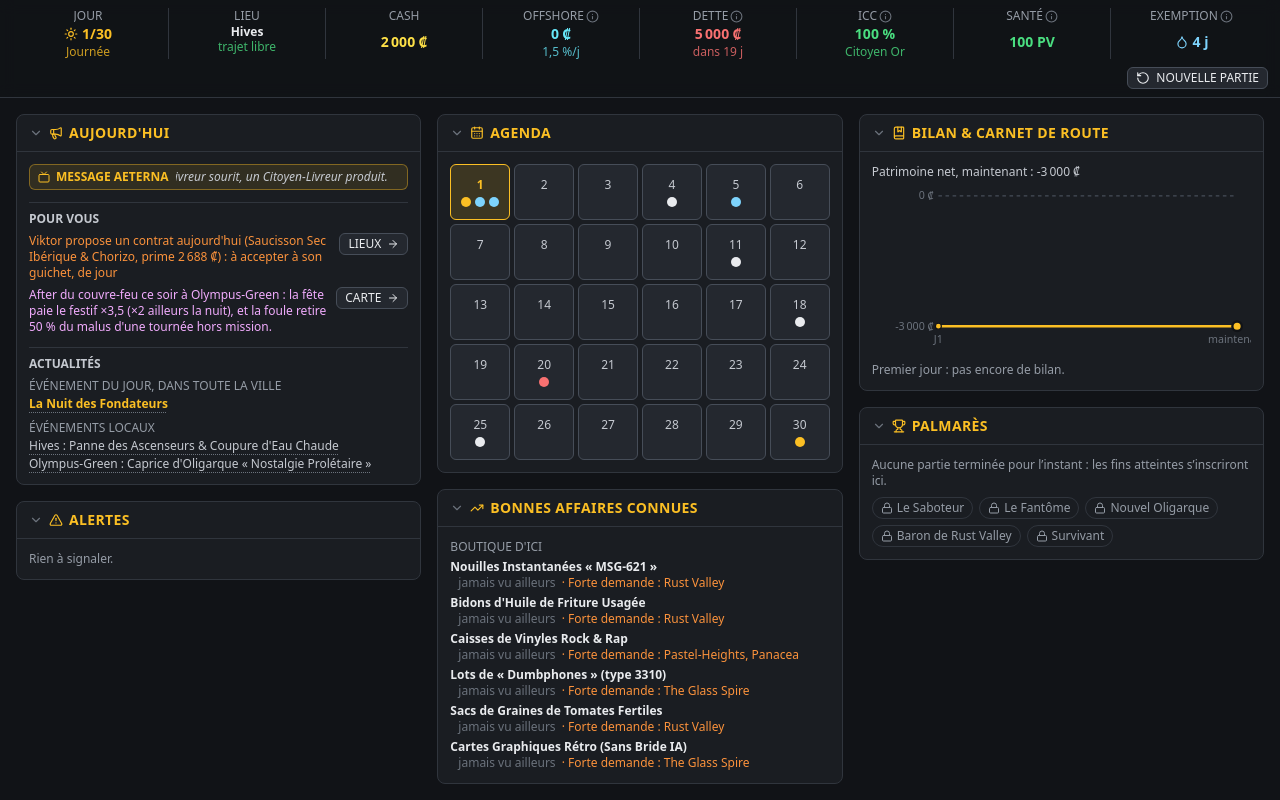
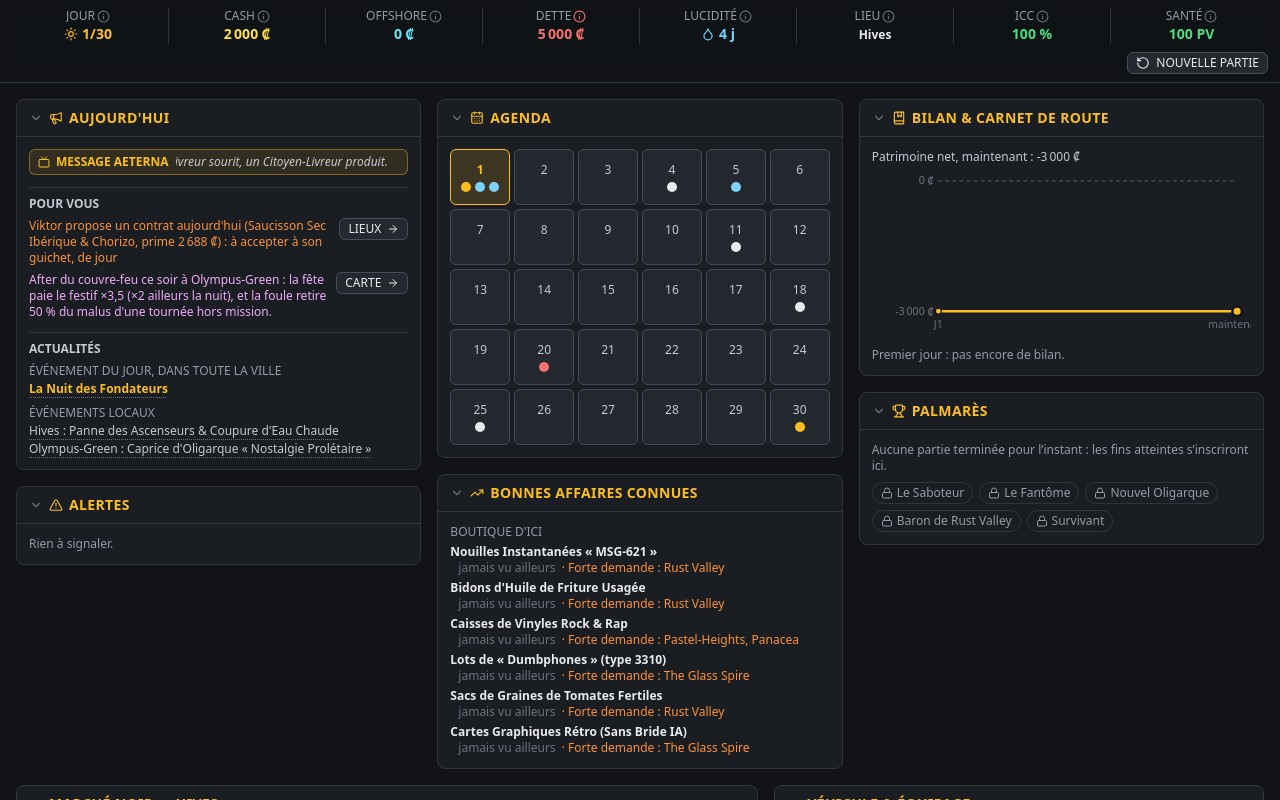
Before and after one commit to Jyhem2000/concordia, a React (Vite) app: page / in a window 1280 px wide. Shown: the top 800 px of the page. Built offline with nearby package versions, Linux system fonts and the light colour scheme.

Commit message:
Bandeau : nouvel ordre, une ligne par case, précisions dans les « i », Lucidité ; comptes rendus effacés au matin
Co-Authored-By: Claude Opus 5.5 <noreply@anthropic.com>

```diff
--- a/src/engine/routine.ts
+++ b/src/engine/routine.ts
@@ -42,7 +42,8 @@ export function sleep(state: GameState): GameState {
   if (state.day >= GAME_LENGTH_DAYS) return audit(state)
   // Après une tournée de nuit, la nuit blanche ne rapporte aucun gain de sommeil (chap. 1)
   const night: Night = state.phase === 'day' && sleepsAtRelay(state) ? 'relay' : 'bivouac'
-  return morningRoutine({ ...state, interceptionReport: null }, night)
+  // Les comptes rendus de la veille ne suivent pas le joueur au matin
+  return morningRoutine({ ...state, interceptionReport: null, roadReport: null }, night)
 }
 
 /**
--- a/src/i18n/fr.ts
+++ b/src/i18n/fr.ts
@@ -57,8 +57,8 @@ export const fr = {
   /** Moment de la journée (chap. 1) : Journée, 20h00, Nuit */
   moment: {
     short: { day: 'Journée', curfew: '20h00', night: 'Nuit' },
-    tripLeftShort: 'trajet libre',
-    tripDoneShort: 'trajet fait',
+    tripLeft: 'Trajet libre',
+    tripDone: 'Trajet fait',
   },
 
   gauge: {
@@ -326,13 +326,17 @@ export const fr = {
 
   hud: {
     day: 'Jour',
+    dayInfo: (auditDay: number) =>
+      `Chaque journée : un trajet de jour, puis à 20h00 le couvre-feu : dormir, ou un second trajet de nuit. Audit le Jour ${auditDay} à minuit.`,
     /** Libellé court du Cash-Puce dans la rangée de tête du bandeau */
     cash: 'Cash',
     daysLeft: (days: number) => (days <= 0 ? "aujourd'hui" : `dans ${days} j`),
     debtInfo: (lateDay: number, auditDay: number) =>
       `Dette de Viktor, à intérêts chaque matin. Si la dette initiale n'est pas soldée avant le matin du J${lateDay}, elle passe en retard pour toute la partie : taux majoré et embuscades (risque de contrôle accru partout). À l'audit du J${auditDay} à minuit, le solde doit être nul. Remboursement à l'Arrière-Salle, de jour.`,
     cashToday: (delta: string) => `${delta} aujourd'hui`,
-    withVenture: (amount: string) => `+ placement ${amount}`,
+    cashInfo:
+      "Cash-Puce en poche : achats, Synthanol, services, corruption, collecte de Viktor. Il ne compte pas au score : seul ce qui dort à l'offshore et au placement du Cartel compte.",
+    withVenture: (amount: string) => `Placement du Cartel : ${amount}`,
     offshoreInfo: (rate: string) =>
       `Compte offshore : à l'abri de la collecte de Viktor et de l'audit, ${rate} d'intérêts simples par jour. Avec le placement du Cartel, c'est le score de fin de partie. Guichet à la Laverie, de jour.`,
     iccInfo: (left: number, cap: number) =>
@@ -346,18 +350,20 @@ export const fr = {
     newGame: 'Nouvelle partie',
     newGameConfirm: 'Abandonner la partie en cours et recommencer au Jour 1 ? Elle ne comptera pas au palmarès.',
     newGameAction: 'Abandonner et recommencer',
-    offshoreRate: (rate: string) => `${rate}/j`,
+    offshoreRate: (rate: string) => `Intérêts : ${rate} par jour`,
     wanted: (level: number, max: number) => `Fiche S ${level}/${max}`,
     wantedGain: (levels: number) => `+${levels} niveau${levels > 1 ? 'x' : ''} de Fiche S`,
-    debtLate: 'en retard',
+    debtLate: 'Dette initiale en retard',
+    debtDue: (when: string) => `Dette initiale à solder ${when}`,
     nextProtection: (day: number, amount: string) => `Collecte de Viktor J${day} : ≈ ${amount}`,
     place: 'Lieu',
-    exemptionLabel: 'Exemption',
+    placeInfo: 'District où se trouve le camion. Chaque district a sa propre économie : ses cours ne valent que chez lui.',
+    lucidity: 'Lucidité',
     exemptionDays: (days: number) => `${days} j`,
-    sedatedShort: 'Sédation',
-    sedationTomorrowShort: 'Sédation demain',
+    sedated: 'Sédation en cours',
+    sedationTomorrow: 'Sédation demain matin',
     exemptionInfo: (days: number, district: string, penalty: string) =>
-      `Exemption Métabolique : l'eau sans sédatifs des routiers garde l'esprit clair. Elle perd un jour chaque matin et revient à ${days} jours en passant à ${district} de jour. Épuisée, c'est la Sédation : bluff, corruption et fuite à −${penalty}, et les cours mémorisés des autres districts brouillés en fourchette.`,
+      `Jours d'Exemption Métabolique : l'eau sans sédatifs des routiers garde l'esprit clair. Elle perd un jour chaque matin et revient à ${days} jours en passant à ${district} de jour. Épuisée, c'est la Sédation : bluff, corruption et fuite à −${penalty}, et les cours mémorisés des autres districts brouillés en fourchette.`,
     offshore: 'Offshore',
     crew: (name: string) => name,
     crewUnpaid: 'non payé, ne travaille pas',
--- a/src/ui/hud/StatusBar.tsx
+++ b/src/ui/hud/StatusBar.tsx
@@ -1,4 +1,4 @@
-import { Crosshair, Droplet, HandCoins, Hourglass, Moon, RotateCcw, Sun, UserRound, type LucideIcon } from 'lucide-react'
+import { Crosshair, Droplet, HandCoins, Hourglass, Info, Moon, RotateCcw, Sun, UserRound, type LucideIcon } from 'lucide-react'
 import { motion } from 'motion/react'
 import type { ReactNode } from 'react'
 import {
@@ -25,17 +25,22 @@ import { ICC_TONE, TONE_TEXT, type Tone } from '../shared/styles.ts'
 type CellProps = {
   label: string
   tone?: Tone
-  /** Précision sous la valeur (échéance, palier…) */
-  note?: string
-  /** Couleur de la précision, si elle diffère de la valeur */
-  noteTone?: Tone
-  /** Explication de la règle, en infobulle */
-  info?: string
+  /** Précisions et explication de la règle, dans le « i » à côté du libellé */
+  info: ReactNode
+  /** Une précision mérite l'attention (échéance, Sédation, épuisement) : le « i » prend cette couleur */
+  alert?: Tone
   /** Valeur longue (nom de district) : en plus petit, sur deux lignes au besoin */
   wrap?: boolean
   /** Valeur affichée : quand elle change, la case le montre */
   valueKey: string | number
   children: ReactNode
+}
+
+type CellInfoProps = {
+  /** État du moment (échéance, palier, écart du jour…), en tête de bulle */
+  status?: readonly string[]
+  statusTone?: Tone
+  text: string
 }
 
 type StatProps = {
@@ -53,7 +58,7 @@ type StatProps = {
 const LOW_HEALTH = 0.25
 const MEDIUM_HEALTH = 0.5
 
-/** Bandeau supérieur permanent : huit cases (jour, lieu, argent, ICC, Santé, Exemption), puis Fiche S, équipier, collecte (chap. 7) */
+/** Bandeau supérieur permanent : huit cases (jour, argent, dette, Lucidité, lieu, ICC, Santé), puis Fiche S, équipier, collecte (chap. 7) */
 export default function StatusBar() {
   // Les échéances et la collecte se calculent sur l'état entier de la partie
   const game = useGameStore((s) => s.game)
@@ -73,6 +78,8 @@ export default function StatusBar() {
   const cashToday = game.cash - (game.journal.at(-1)?.start.cash ?? game.cash)
   // Épuisé : tournée de nuit la veille, pas de nouvelle nuit sur la route ce soir (chap. 1)
   const exhausted = checkForceCurfew(game) === 'exhausted'
+  const debtStatus = game.debtLate ? t.hud.debtLate : deadline === null ? undefined : t.hud.debtDue(t.hud.daysLeft(deadline - game.day))
+  const sedation = game.exemption === 0 ? t.hud.sedated : game.exemption === 1 ? t.hud.sedationTomorrow : undefined
   const PhaseIcon = game.phase === 'day' ? Sun : Moon
 
   return (
@@ -80,26 +87,26 @@ export default function StatusBar() {
       <div className="mx-auto max-w-7xl px-3 py-2 text-sm">
         {/* Téléphone : deux rangées de quatre cases ; desktop : une rangée de huit */}
         <div className="grid grid-cols-4 gap-y-2 sm:grid-cols-8 sm:divide-x sm:divide-line">
-          <Cell label={t.hud.day} tone="accent" valueKey={`${game.day}-${game.phase}`} note={t.moment.short[moment]}>
+          <Cell
+            label={t.hud.day}
+            tone="accent"
+            valueKey={`${game.day}-${game.phase}`}
+            info={<CellInfo status={[t.moment.short[moment]]} statusTone="accent" text={t.hud.dayInfo(GAME_LENGTH_DAYS)} />}
+          >
             <PhaseIcon size={14} aria-hidden="true" />
             {t.format.dayShort(game.day, GAME_LENGTH_DAYS)}
-          </Cell>
-          <Cell
-            label={t.hud.place}
-            tone="neutral"
-            valueKey={game.districtId}
-            note={moment === 'curfew' ? undefined : tripDone ? t.moment.tripDoneShort : t.moment.tripLeftShort}
-            noteTone={tripDone ? 'muted' : 'success'}
-            wrap
-          >
-            {t.district[game.districtId].name}
           </Cell>
           <Cell
             label={t.hud.cash}
             tone="cash"
             valueKey={game.cash}
-            note={cashToday === 0 ? undefined : t.hud.cashToday(signedCredits(cashToday))}
-            noteTone={cashToday > 0 ? 'success' : 'danger'}
+            info={
+              <CellInfo
+                status={cashToday === 0 ? undefined : [t.hud.cashToday(signedCredits(cashToday))]}
+                statusTone={cashToday > 0 ? 'success' : 'danger'}
+                text={t.hud.cashInfo}
+              />
+            }
           >
             {credits(game.cash)}
           </Cell>
@@ -107,8 +114,13 @@ export default function StatusBar() {
             label={t.hud.offshore}
             tone="offshore"
             valueKey={offshore}
-            note={venture > 0 ? t.hud.withVenture(credits(venture)) : t.hud.offshoreRate(percent(offshoreRate, 2))}
-            info={t.hud.offshoreInfo(percent(offshoreRate, 2))}
+            info={
+              <CellInfo
+                status={[t.hud.offshoreRate(percent(offshoreRate, 2)), ...(venture > 0 ? [t.hud.withVenture(credits(venture))] : [])]}
+                statusTone="offshore"
+                text={t.hud.offshoreInfo(percent(offshoreRate, 2))}
+              />
+            }
           >
             {credits(offshore)}
           </Cell>
@@ -116,17 +128,56 @@ export default function StatusBar() {
             label={t.gauge.debt}
             valueKey={game.debt}
             tone="danger"
-            note={game.debtLate ? t.hud.debtLate : deadline === null ? undefined : t.hud.daysLeft(deadline - game.day)}
-            info={t.hud.debtInfo(DEBT_LATE.day, GAME_LENGTH_DAYS)}
+            alert={debtStatus ? 'danger' : undefined}
+            info={
+              <CellInfo status={debtStatus ? [debtStatus] : undefined} statusTone="danger" text={t.hud.debtInfo(DEBT_LATE.day, GAME_LENGTH_DAYS)} />
+            }
           >
             {credits(game.debt)}
+          </Cell>
+          {/* Lucidité : jours d'Exemption Métabolique avant la Sédation (chap. 1) */}
+          <Cell
+            label={t.hud.lucidity}
+            tone={game.exemption <= 1 ? 'danger' : 'info'}
+            valueKey={game.exemption}
+            alert={sedation ? 'danger' : undefined}
+            info={
+              <CellInfo
+                status={sedation ? [sedation] : undefined}
+                statusTone="danger"
+                text={t.hud.exemptionInfo(SEDATION.protectionDays, t.district[cantineDistrict()].name, percent(SEDATION.penalty, 0))}
+              />
+            }
+          >
+            <Droplet size={14} aria-hidden="true" />
+            {t.hud.exemptionDays(game.exemption)}
+          </Cell>
+          <Cell
+            label={t.hud.place}
+            tone="neutral"
+            valueKey={game.districtId}
+            info={
+              <CellInfo
+                status={moment === 'curfew' ? undefined : [tripDone ? t.moment.tripDone : t.moment.tripLeft]}
+                statusTone={tripDone ? 'muted' : 'success'}
+                text={t.hud.placeInfo}
+              />
+            }
+            wrap
+          >
+            {t.district[game.districtId].name}
           </Cell>
           <Cell
             label={t.gauge.icc}
             tone={ICC_TONE[tier]}
-            note={t.iccTier[tier]}
             valueKey={game.icc}
-            info={t.hud.iccInfo(iccRouteGainLeft(game), ICC_DAILY_ROUTE_GAIN_CAP)}
+            info={
+              <CellInfo
+                status={[t.iccTier[tier]]}
+                statusTone={ICC_TONE[tier]}
+                text={t.hud.iccInfo(iccRouteGainLeft(game), ICC_DAILY_ROUTE_GAIN_CAP)}
+              />
+            }
           >
             {percent(game.icc / ICC_MAX, 0)}
           </Cell>
@@ -134,22 +185,16 @@ export default function StatusBar() {
             label={t.gauge.health}
             tone={game.health <= HEALTH_MAX * LOW_HEALTH ? 'danger' : game.health <= HEALTH_MAX * MEDIUM_HEALTH ? 'warning' : 'success'}
             valueKey={game.health}
-            note={exhausted ? t.hud.exhausted : undefined}
-            noteTone="warning"
-            info={exhausted ? t.hud.exhaustedInfo : t.hud.healthInfo}
+            alert={exhausted ? 'warning' : undefined}
+            info={
+              <CellInfo
+                status={exhausted ? [t.hud.exhausted] : undefined}
+                statusTone="warning"
+                text={exhausted ? t.hud.exhaustedInfo : t.hud.healthInfo}
+              />
+            }
           >
             {t.hud.healthValue(number(game.health, 0))}
-          </Cell>
-          {/* Exemption Métabolique : jours de protection, alerte la veille, Sédation à zéro (chap. 1) */}
-          <Cell
-            label={t.hud.exemptionLabel}
-            tone={game.exemption <= 1 ? 'danger' : 'info'}
-            valueKey={game.exemption}
-            note={game.exemption === 0 ? t.hud.sedatedShort : game.exemption === 1 ? t.hud.sedationTomorrowShort : undefined}
-            info={t.hud.exemptionInfo(SEDATION.protectionDays, t.district[cantineDistrict()].name, percent(SEDATION.penalty, 0))}
-          >
-            <Droplet size={14} aria-hidden="true" />
-            {t.hud.exemptionDays(game.exemption)}
           </Cell>
         </div>
 
@@ -201,24 +246,40 @@ export default function StatusBar() {
   )
 }
 
-/** Case de la rangée de tête : libellé en petit, valeur en gras, précision dessous */
-function Cell({ label, tone = 'neutral', note, noteTone, info, wrap = false, valueKey, children }: CellProps) {
+/** Case de la rangée de tête : libellé en petit avec son « i », valeur en gras sur une seule ligne */
+function Cell({ label, tone = 'neutral', info, alert, wrap = false, valueKey, children }: CellProps) {
   return (
     <div className="flex min-w-0 flex-col px-1 text-center first:pl-0 last:pr-0">
       <div className="flex items-center justify-center gap-0.5 text-xs text-ink-muted uppercase">
         <span className="truncate">{label}</span>
-        {info && <Tip label={label} content={info} />}
+        <Tip label={label} content={info}>
+          {/* « i » coloré quand une précision mérite l'attention ; le nom accessible reste le libellé */}
+          <Info size={13} aria-hidden="true" className={alert ? TONE_TEXT[alert] : 'text-ink-faint hover:text-ink-soft'} />
+          <span className="sr-only">{label}</span>
+        </Tip>
       </div>
       {/* Nouvelle valeur, nouvelle clé : Motion rejoue l'apparition */}
-      {/* Sans précision, la valeur occupe toute la case, plus grande */}
       <motion.div
         key={valueKey}
         {...APPEAR}
-        className={`flex items-center justify-center gap-1 font-bold ${wrap ? 'text-xs leading-tight' : 'whitespace-nowrap'} ${TONE_TEXT[tone]} ${note || wrap ? '' : 'flex-1 text-base'}`}
+        className={`flex flex-1 items-center justify-center gap-1 font-bold ${wrap ? 'text-xs leading-tight' : 'whitespace-nowrap'} ${TONE_TEXT[tone]}`}
       >
         {children}
       </motion.div>
-      {note && <div className={`truncate text-xs leading-tight opacity-80 ${TONE_TEXT[noteTone ?? tone]}`}>{note}</div>}
+    </div>
+  )
+}
+
+/** Bulle d'une case : l'état du moment en tête, puis la règle */
+function CellInfo({ status, statusTone = 'neutral', text }: CellInfoProps) {
+  return (
+    <div>
+      {status?.map((line) => (
+        <p key={line} className={`font-bold ${TONE_TEXT[statusTone]}`}>
+          {line}
+        </p>
+      ))}
+      <p className={status ? 'mt-1' : ''}>{text}</p>
     </div>
   )
 }
```
Also changed, not shown: 2 other files (tests, documents, lock files or other folders).
